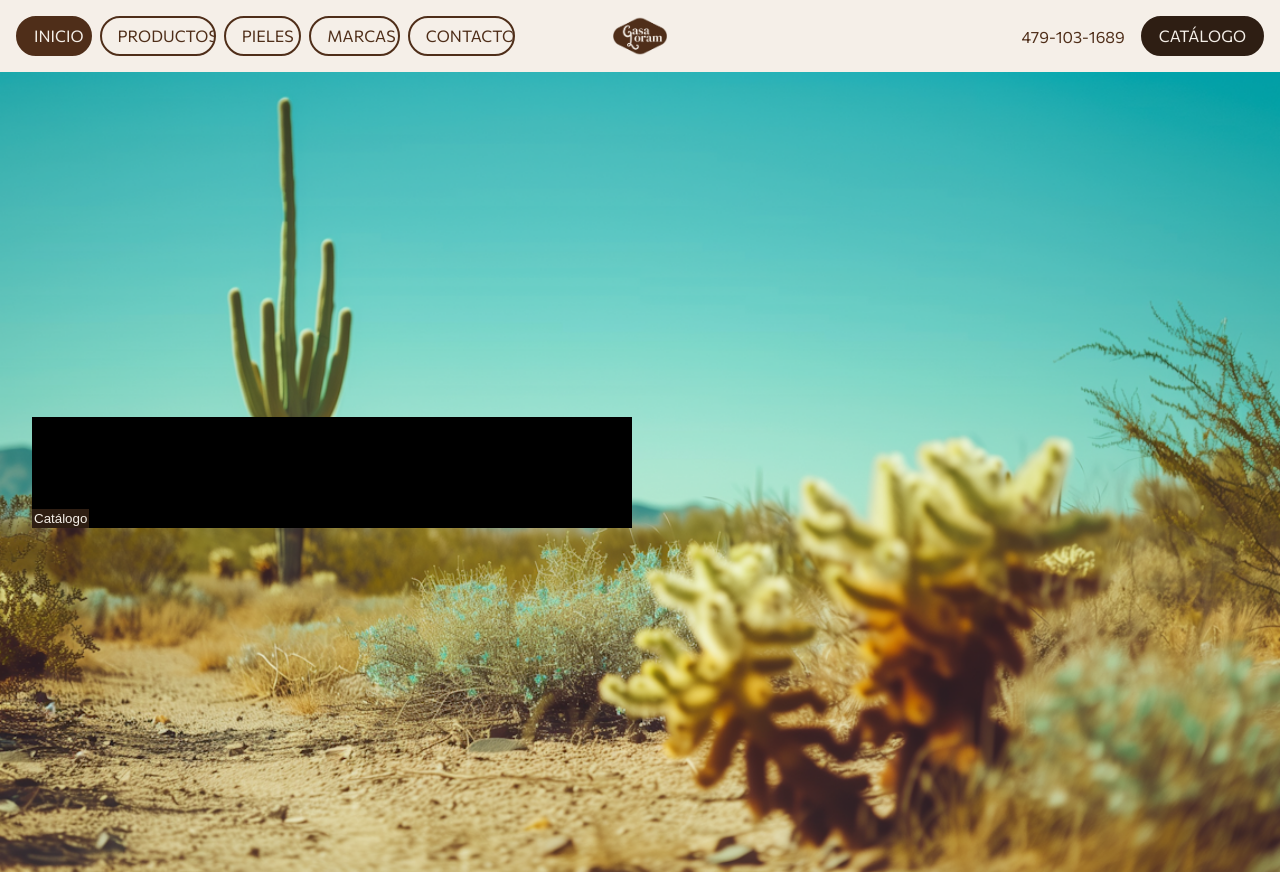
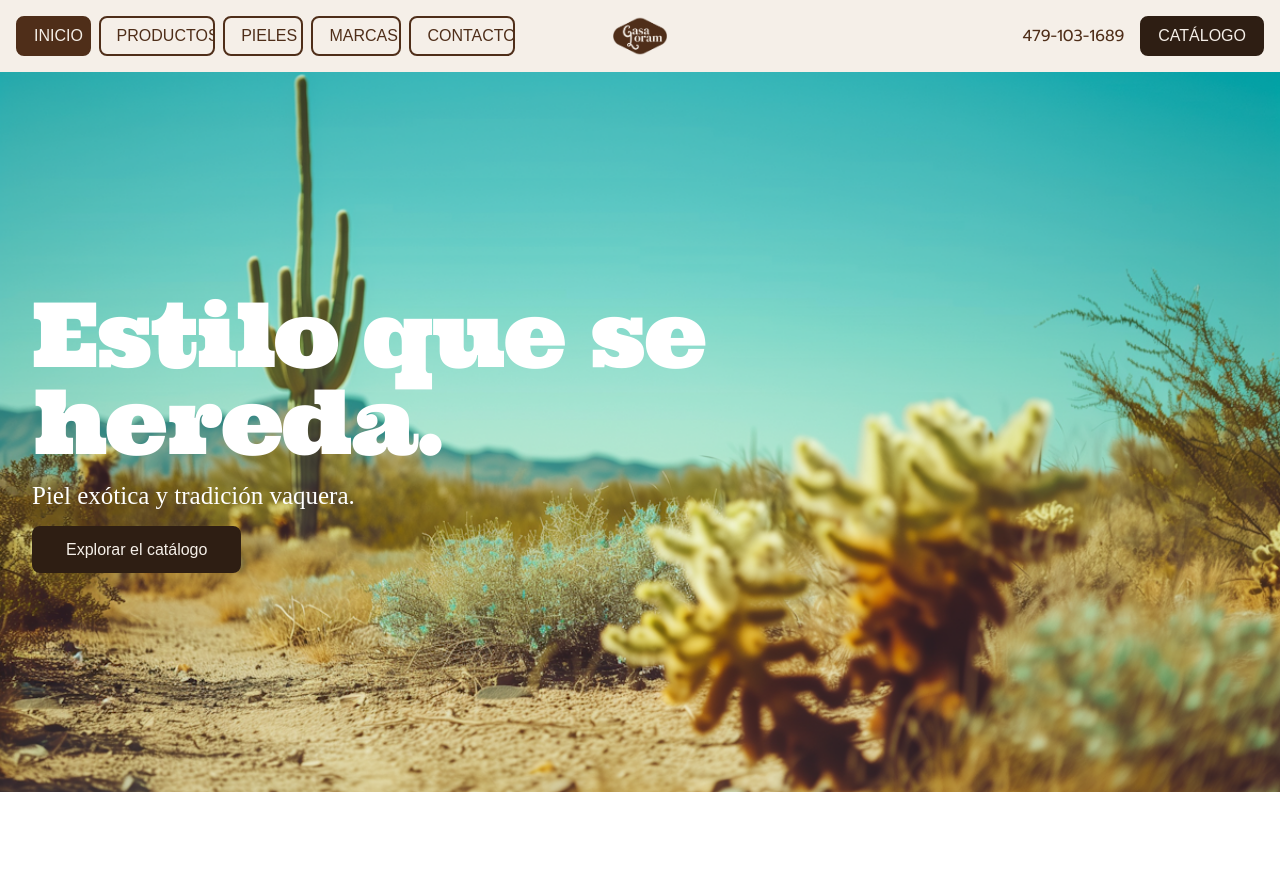
Before and after one commit to DidieroSZ/LEATHER-CATALOG, a website built with Vite: page index.html in a window 1280 px wide. After the commit the page ends 800 px from the top, so only its background shows below. Built offline with nearby package versions, Linux system fonts and the light colour scheme; a web font is replaced by a local one.

Commit message:
Cambios ligeros!

```diff
--- a/src/components/nav-component/nav-component.css
+++ b/src/components/nav-component/nav-component.css
@@ -45,9 +45,7 @@
             justify-content: end;
         }
 
-
-
-
+/*
 .site-header, .site-nav-container{
     position: fixed;
     z-index: 10;
@@ -65,4 +63,4 @@
     background-color: rgba(0, 59, 45, 0.700);
     backdrop-filter: blur(4px);
     border: solid 1px var(--V400);
-}
+} */
--- a/src/styles/globalStyles.css
+++ b/src/styles/globalStyles.css
@@ -1,5 +1,7 @@
 
-@import url('https://fonts.googleapis.com/css2?family=Commissioner:wght@100..900&family=Fondamento:ital@0;1&family=Mrs+Saint+Delafield&display=swap');
+
+@import url('https://fonts.googleapis.com/css2?family=Monsieur+La+Doulaise&family=Prompt:ital,wght@0,100;0,200;0,300;0,400;0,500;0,600;0,700;0,800;0,900;1,100;1,200;1,300;1,400;1,500;1,600;1,700;1,800;1,900&family=Ultra&display=swap');
+
 
 :root {
     --N100:#111;
@@ -35,88 +37,29 @@ body {
 }
 
 /** FONTS  */
-/* @font-face {
-    font-family: 'AlfaSlabOne';
-    src: url('../assets/FONTS/Alfa_Slab_One/AlfaSlabOne-Regular.ttf') format('truetype');
+.font--bold {
+    font-family: "Ultra", serif;
     font-weight: 400;
     font-style: normal;
-    font-display: swap;
 }
 
-@font-face {
-    font-family: 'Fugaz One';
-    src: url('../assets/FONTS/Fugaz_One/FugazOne-Regular.ttf') format('truetype');
-    font-weight: 400;
-    font-style: normal;
-    font-display: swap;
-}
-
-@font-face {
-    font-family: 'Kedebideri';
-    src: url('../assets/FONTS/Kedebideri/Kedebideri-Medium.ttf') format('truetype');
-    font-weight: 400;
-    font-style: normal;
-    font-display: swap;
-} */
-
 .font--cursiva {
-    font-family: "Mrs Saint Delafield", cursive;
+    font-family: "Monsieur La Doulaise", cursive;
     font-weight: 400;
     font-style: normal;
 }
 .font--text  {
-    font-family: "Fondamento", cursive;
+    font-family: "Prompt", sans-serif;
     font-weight: 400;
     font-style: normal;
 }
 
 .font--normal  {
-    font-family: "Commissioner", sans-serif;
-    font-optical-sizing: auto;
+    font-family: "Prompt", sans-serif;
     font-weight: 400;
     font-style: normal;
 }
 
-/* .titulo01{
-    font-family: 'AlfaSlabOne', sans-serif;
-    text-transform: uppercase;
-    line-height: .98;
-    letter-spacing: -.025em;
-    font-size: clamp(3.4rem, 7vw, 6.5rem);
-    max-width: 750px;
-}
-.titulo02{
-    font-size: clamp(2.7rem, 5vw, 5.4rem);
-    font-family: 'AlfaSlabOne', serif;
-    text-transform: uppercase;
-    font-weight: 400;
-    line-height: .98;
-    letter-spacing: -.025em;
-}
-h1 em, h2 em {
-    color: var(--V100);
-    font-style: normal;
-}
-.titulo03{
-    font-family: 'AlfaSlabOne', sans-serif;
-    font-size: clamp(1.7rem, 3vw, 3rem);
-    text-transform: uppercase;
-    font-weight: 400;
-    line-height: .98;
-    letter-spacing: -.025em;
-}
-
-.texto{
-    color: var(--Blanco);
-    font-size: var(--Pad16);
-}
-
-.notas{
-    color: rgba(255, 255, 255, .58);
-    text-transform: uppercase;
-    font-size: 10px;
-    letter-spacing: .13em;
-} */
 /** FONTS  */
 
 /** GENERAL STYLES  */
@@ -156,11 +99,10 @@ footer {
     overflow: hidden;
     width: fit-content;
     height: 100%;
-    max-height: 40px;
+    min-height: 40px;
 
-    border-radius: var(--Pad32);
-    corner-shape: squircle;
-    padding: 0 var(--Pad16);
+    border-radius: var(--Pad8);
+    padding: var(--Pad8) var(--Pad16);
     border: none;
     background-color: var(--C700);
     border: 2px solid var(--C700);
@@ -208,36 +150,4 @@ footer {
     .btn-cta:hover{
         transform: translateY(-3px);
     }
-
-
-.button {
-    display: inline-flex;
-    align-items: center;
-    justify-content: center;
-    gap: var(--Pad8);
-    border-radius: var(--Pad32);
-    padding: 14px 20px;
-    text-decoration: none;
-    text-transform: uppercase;
-    font-weight: 800;
-    font-size: 11px;
-    letter-spacing: .08em;
-    transition: transform .25s, background .25s;
-    cursor: pointer;
-    background-color: var(--V100);
-    color: var(--N300);
-}
-    .button:hover {
-        transform: translateY(-3px);
-    }
-    .button svg,
-    .text-link svg {
-        width: 15px;
-        height: auto;
-        aspect-ratio: 1/1;
-    }
-.button-secundario {
-    background-color: var(--Blanco);
-    color: var(--N300);
-}
 /** BUTTONS */
--- a/src/views/header-view/header-view.css
+++ b/src/views/header-view/header-view.css
@@ -1,17 +1,28 @@
 .header--container{
     width: 100%;
-    height: 100dvh;
-    background-color: red;
+    height: 90dvh;
     padding: var(--Pad32);
-
-
     background-image: url('../../assets/landscape.png');
     background-position: center;
     background-size: cover;
     background-repeat: no-repeat;
 }
     .cta--container{
-        width: 600px;
+        width: 800px;
         height: auto;
-        background-color: black;
+        color: var(--B100);
+        align-items: start;
+        gap: var(--Pad16);
     }
+        .cta--container > h1{
+            line-height: .98;
+            letter-spacing: -.025em;
+            font-size: clamp(3.4rem, 7vw, 6.5rem);
+        }
+        .cta--container > p{
+            font-size: 25px;
+        }
+        .cta--container > button{
+            text-transform: none;
+            padding: var(--Pad16) var(--Pad32);
+        }
--- a/src/views/header-view/header-view.js
+++ b/src/views/header-view/header-view.js
@@ -24,12 +24,12 @@ export class HeaderView extends LitElement {
     render() {
         return html`
             <header class="header--container d-flexx d-row">
-                <div class="inner--shell grid--nav">
+                <div class="inner--shell">
 
-                    <div class="cta--container">
-                        <h1>Estilo que <br>se hereda</h1>
+                    <div class="cta--container d-flexx d-col">
+                        <h1 class="font--bold ">Estilo que se hereda.</h1>
                         <p>Piel exótica y tradición vaquera.</p>
-                        <button class="btn-cta">Catálogo</button>
+                        <button class="btn-gen btn-cta">Explorar el catálogo</button>
                     </div>
 
                 </div>
```
